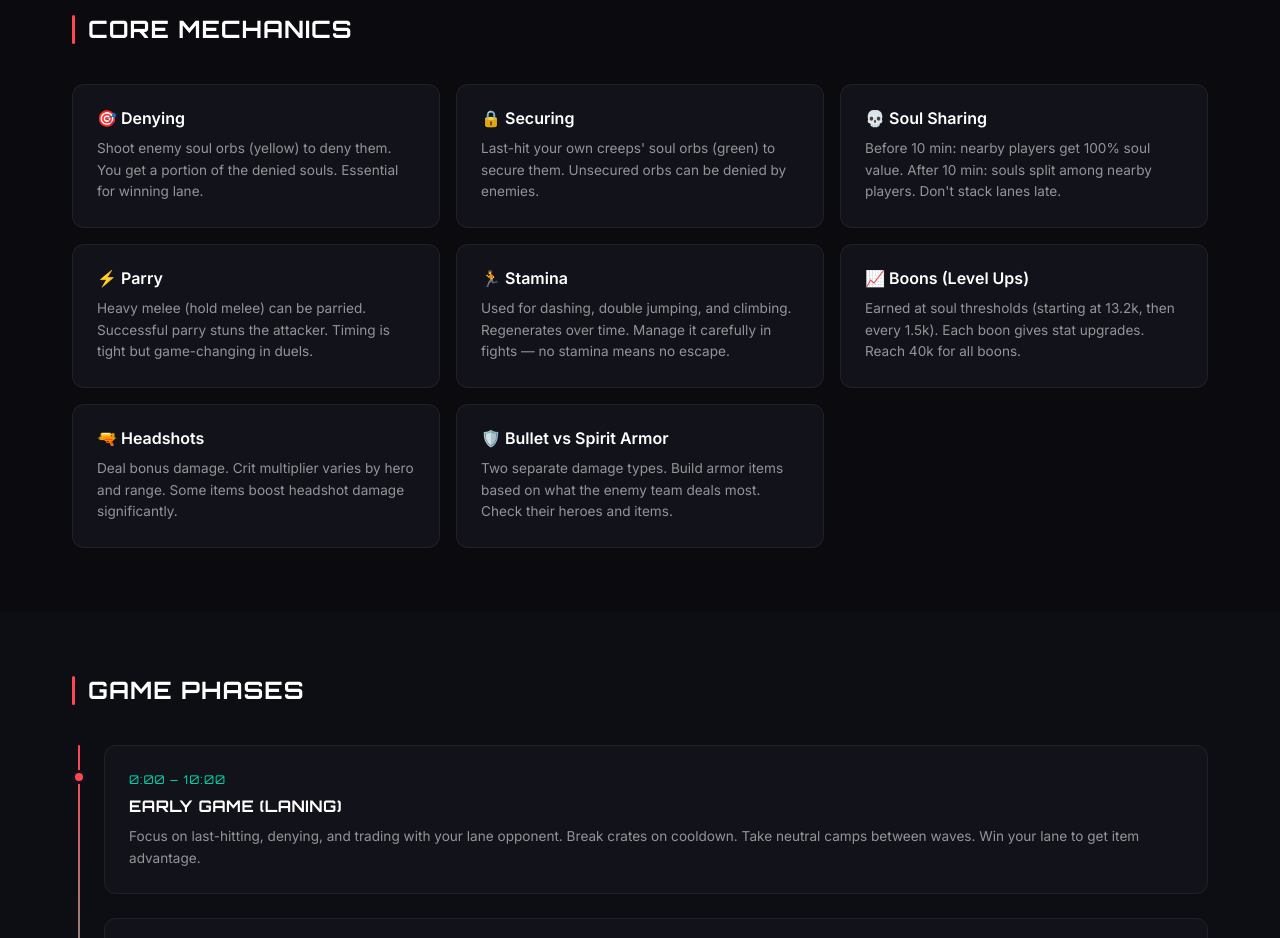
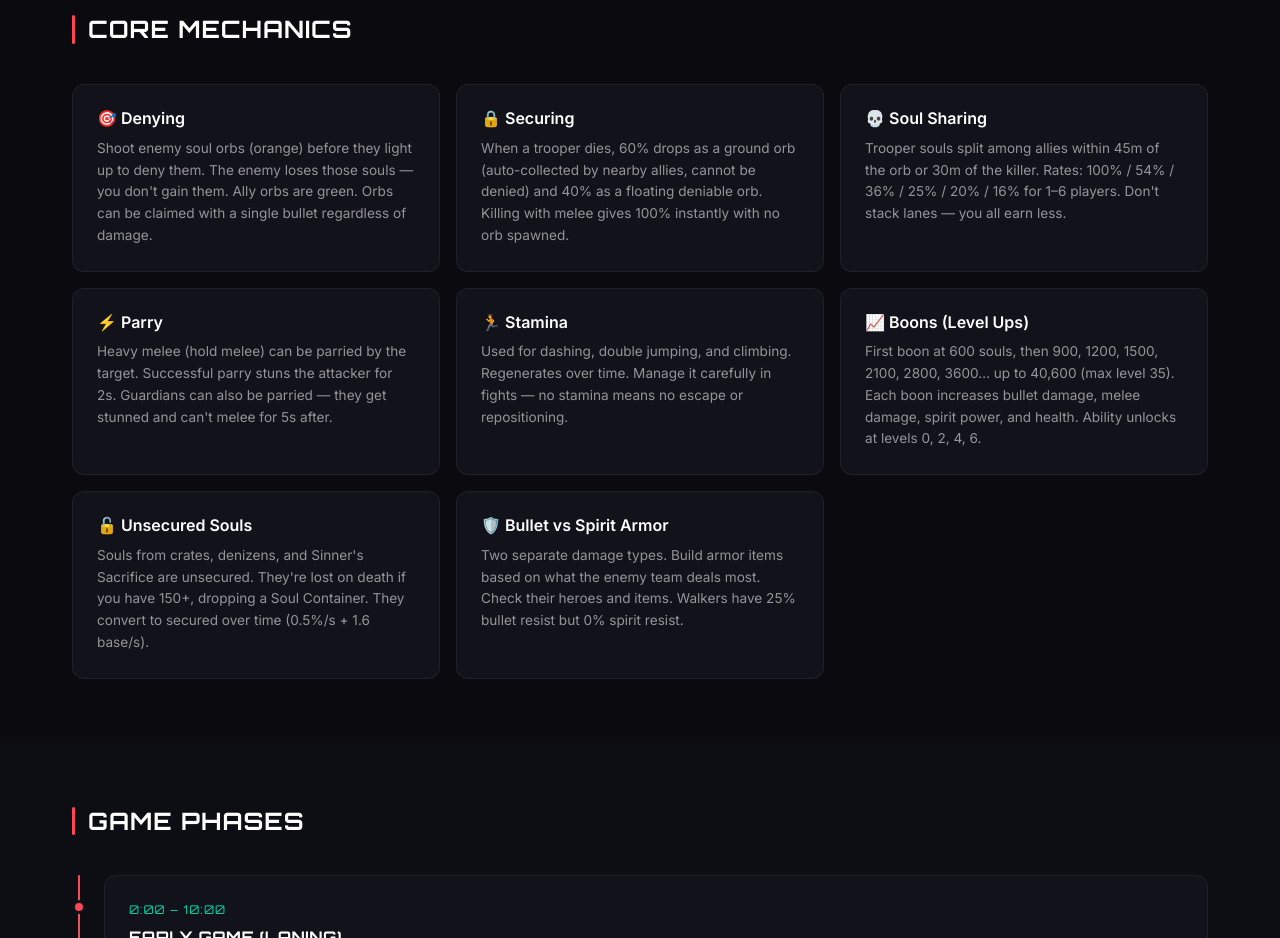
Before and after one commit to Shaxten/deadlock, an Angular app: page /guide in a window 1280 px wide. Shown: the part 2380-3318 px from the top of the page. Built offline with nearby package versions, Linux system fonts and the light colour scheme.

Commit message:
fix: correct core mechanics with accurate wiki data (denying, soul sharing, boons)

```diff
--- a/src/app/pages/guide/guide.html
+++ b/src/app/pages/guide/guide.html
@@ -315,35 +315,35 @@
       <div class="mechanics-grid">
         <div class="mechanic-card">
           <h3>🎯 Denying</h3>
-          <p>Shoot enemy soul orbs (yellow) to deny them. You get a portion of the denied souls. Essential for winning lane.</p>
+          <p>Shoot enemy soul orbs (orange) before they light up to deny them. The enemy loses those souls — you don't gain them. Ally orbs are green. Orbs can be claimed with a single bullet regardless of damage.</p>
         </div>
         <div class="mechanic-card">
           <h3>🔒 Securing</h3>
-          <p>Last-hit your own creeps' soul orbs (green) to secure them. Unsecured orbs can be denied by enemies.</p>
+          <p>When a trooper dies, 60% drops as a ground orb (auto-collected by nearby allies, cannot be denied) and 40% as a floating deniable orb. Killing with melee gives 100% instantly with no orb spawned.</p>
         </div>
         <div class="mechanic-card">
           <h3>💀 Soul Sharing</h3>
-          <p>Before 10 min: nearby players get 100% soul value. After 10 min: souls split among nearby players. Don't stack lanes late.</p>
+          <p>Trooper souls split among allies within 45m of the orb or 30m of the killer. Rates: 100% / 54% / 36% / 25% / 20% / 16% for 1–6 players. Don't stack lanes — you all earn less.</p>
         </div>
         <div class="mechanic-card">
           <h3>⚡ Parry</h3>
-          <p>Heavy melee (hold melee) can be parried. Successful parry stuns the attacker. Timing is tight but game-changing in duels.</p>
+          <p>Heavy melee (hold melee) can be parried by the target. Successful parry stuns the attacker for 2s. Guardians can also be parried — they get stunned and can't melee for 5s after.</p>
         </div>
         <div class="mechanic-card">
           <h3>🏃 Stamina</h3>
-          <p>Used for dashing, double jumping, and climbing. Regenerates over time. Manage it carefully in fights — no stamina means no escape.</p>
+          <p>Used for dashing, double jumping, and climbing. Regenerates over time. Manage it carefully in fights — no stamina means no escape or repositioning.</p>
         </div>
         <div class="mechanic-card">
           <h3>📈 Boons (Level Ups)</h3>
-          <p>Earned at soul thresholds (starting at 13.2k, then every 1.5k). Each boon gives stat upgrades. Reach 40k for all boons.</p>
+          <p>First boon at 600 souls, then 900, 1200, 1500, 2100, 2800, 3600… up to 40,600 (max level 35). Each boon increases bullet damage, melee damage, spirit power, and health. Ability unlocks at levels 0, 2, 4, 6.</p>
         </div>
         <div class="mechanic-card">
-          <h3>🔫 Headshots</h3>
-          <p>Deal bonus damage. Crit multiplier varies by hero and range. Some items boost headshot damage significantly.</p>
+          <h3>🔓 Unsecured Souls</h3>
+          <p>Souls from crates, denizens, and Sinner's Sacrifice are unsecured. They're lost on death if you have 150+, dropping a Soul Container. They convert to secured over time (0.5%/s + 1.6 base/s).</p>
         </div>
         <div class="mechanic-card">
           <h3>🛡️ Bullet vs Spirit Armor</h3>
-          <p>Two separate damage types. Build armor items based on what the enemy team deals most. Check their heroes and items.</p>
+          <p>Two separate damage types. Build armor items based on what the enemy team deals most. Check their heroes and items. Walkers have 25% bullet resist but 0% spirit resist.</p>
         </div>
       </div>
     </div>
```
